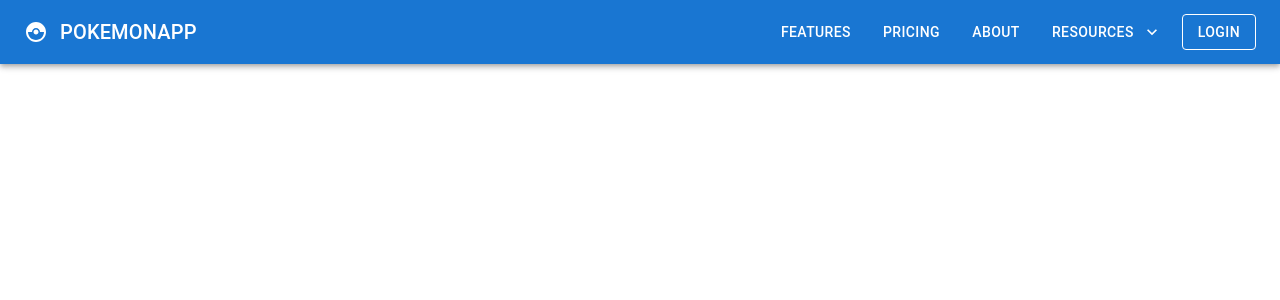
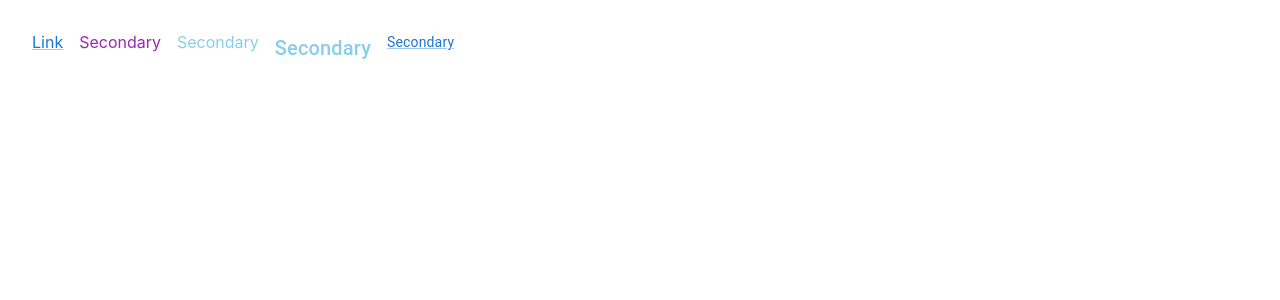
Before and after one commit to sailendrachettri/material-ui-learning, a React (Create React App) app: page / in a window 1280 px wide. Shown: the top 300 px of the page. Built offline with nearby package versions, Linux system fonts and the light colour scheme; the HTML template or start-up script is replaced by a standard one.

Commit message:
links in MUI

```diff
--- a/src/App.tsx
+++ b/src/App.tsx
@@ -1,11 +1,11 @@
 import './App.css';
-import MuiMenu from './components/MuiMenu';
+import MuiLink from './components/MuiLink';
 
 function App() {
   return (
     <>
       <div className="App">
-        <MuiMenu />
+        <MuiLink />
       </div>
     </>
   );
--- /dev/null
+++ b/src/components/MuiLink.tsx
@@ -0,0 +1,20 @@
+import { Link, Stack, Typography } from '@mui/material'
+import React from 'react'
+
+export default function MuiLink() {
+    return (
+        <>
+            <Stack spacing={2} direction='row' m={4}>
+                <Link href='#'>Link</Link>
+                <Link href='#' color='secondary' underline='none'>Secondary</Link>
+                <Link href='#' color='skyblue' underline='hover'>Secondary</Link>
+
+                <Typography variant='h6'>
+                    <Link href='#' color='skyblue' underline='hover'>Secondary</Link>
+                </Typography>
+
+                <Link href='#' variant='body2'>Secondary</Link>
+            </Stack>
+        </>
+    )
+}
```
